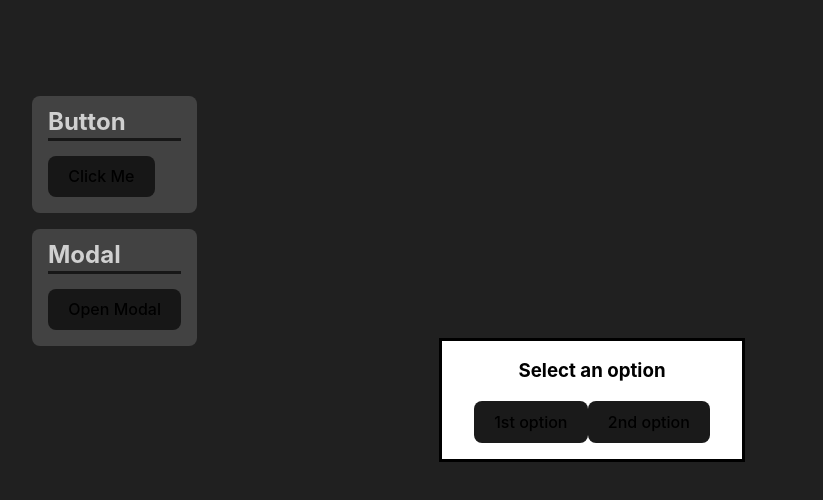
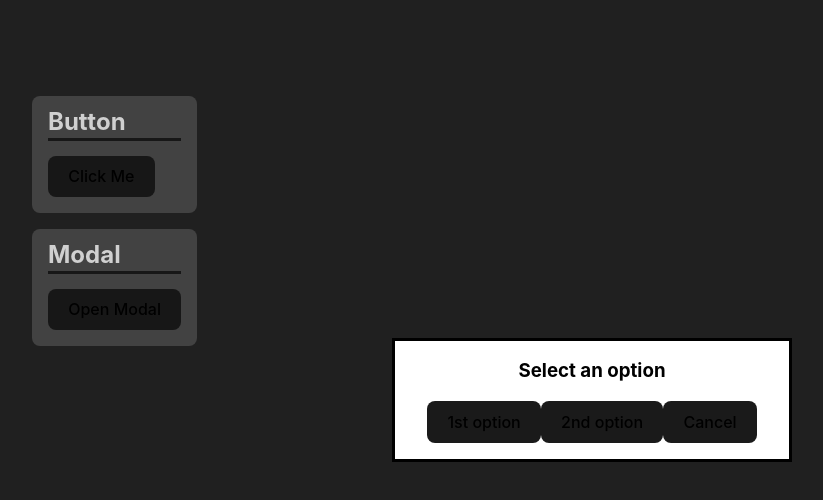
Before and after one commit to bsmrdel101/React-Components, a React (Vite) app: page / in a window 1280 px wide. Both pictures are taken after a click on the button "Open Modal". Shown: the top 500 px of the page, without its empty margins (48-871 px from the left). Built offline with nearby package versions, Linux system fonts and the light colour scheme.

Commit message:
feat: add cancel button to modal

```diff
--- a/src/App.tsx
+++ b/src/App.tsx
@@ -20,8 +20,9 @@ export default function App() {
           hideOnOverlayClick={true}
           ref={optionsModalRef}
         >
-          <Button>1st option</Button>
-          <Button>2nd option</Button>
+          <Button type="button">1st option</Button>
+          <Button type="button">2nd option</Button>
+          <Button type="submit">Cancel</Button>
         </Modal>
       </section>
     </>
--- a/src/components/Modal/Modal.tsx
+++ b/src/components/Modal/Modal.tsx
@@ -25,12 +25,12 @@ const Modal = forwardRef<HTMLDialogElement, Props>(({ children, title, open, hid
 
   return (
     <dialog open={open} ref={ref}>
-      <div className="modal">
+      <form method="dialog" className="modal">
         <h3 className="modal__title">{ title }</h3>
         <div className="modal__content">
           { children }
         </div>
-      </div>
+      </form>
     </dialog>
   )
 });
```
